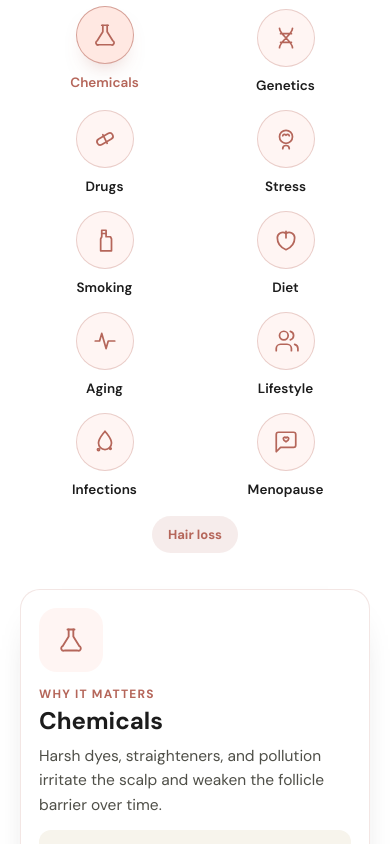
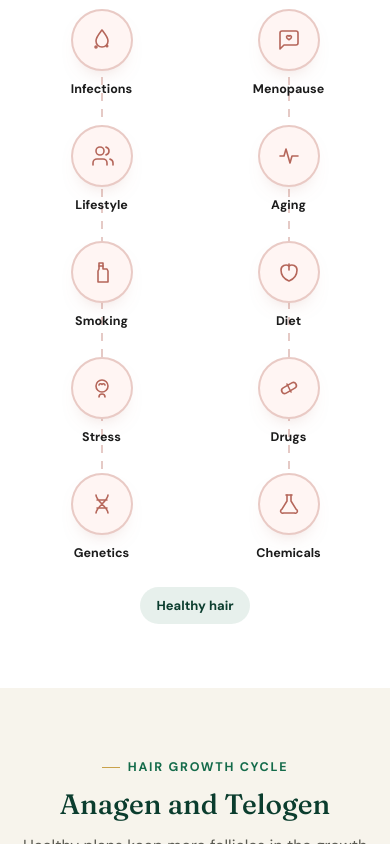
Before and after one commit to ingenxzylk-ctrl/Site, a React (Vite) app: page / in a window 390 px wide. Shown: the part 1520-2364 px from the top of the page. Built offline with nearby package versions, Linux system fonts and the light colour scheme.

Commit message:
Rebuild Why Hair Falls as a 2-column path with popup
Match the sketched node map (Healthy hair to Hair loss), open factor details in a centered modal so users do not need to scroll, and keep the layout responsive.

Co-authored-by: ingenxzylk-ctrl <ingenxzylk-ctrl@users.noreply.github.com>

```diff
--- a/src/homepage.jsx
+++ b/src/homepage.jsx
@@ -119,13 +119,35 @@ function Icon({ name, className, strokeWidth = 1.6 }) {
 }
 
 /* ---------- DATA ---------- */
-const lossPathFactors = [
+/* Displayed top → bottom (path climbs from Healthy hair up to Hair loss) */
+const lossPathLeft = [
   {
-    icon: 'flask',
-    title: 'Chemicals',
+    icon: 'dandruff',
+    title: 'Infections',
     reason:
-      'Harsh dyes, straighteners, and pollution irritate the scalp and weaken the follicle barrier over time.',
-    tip: 'Switch to gentler formulas and protect your scalp from daily chemical exposure.',
+      'Fungal or bacterial scalp issues create inflammation that interrupts the normal growth cycle.',
+    tip: 'Calming the scalp environment first makes regrowth treatments more effective.',
+  },
+  {
+    icon: 'users',
+    title: 'Lifestyle',
+    reason:
+      'Heat styling, tight hairstyles, poor sleep, and product buildup all add mechanical and chemical stress.',
+    tip: 'Small daily habit shifts protect strands while your treatment works underneath.',
+  },
+  {
+    icon: 'spray',
+    title: 'Smoking',
+    reason:
+      'Nicotine reduces scalp blood flow and starves follicles of oxygen and nutrients they need to grow.',
+    tip: 'Improving circulation support is a key part of rebuilding healthier growth conditions.',
+  },
+  {
+    icon: 'stress',
+    title: 'Stress',
+    reason:
+      'Physical or emotional stress elevates cortisol and can force healthy strands into telogen early.',
+    tip: 'Sleep, recovery, and routine coaching help calm stress-linked shedding cycles.',
   },
   {
     icon: 'dna',
@@ -133,6 +155,30 @@ const lossPathFactors = [
     reason:
       'Inherited DHT sensitivity can gradually miniaturize follicles, especially at the crown and hairline.',
     tip: 'Early assessment helps tailor treatment before density loss becomes harder to reverse.',
+  },
+]
+
+const lossPathRight = [
+  {
+    icon: 'heartChat',
+    title: 'Menopause',
+    reason:
+      'Hormonal shifts around menopause can tip the balance toward thinning and wider parting.',
+    tip: 'A hormone-aware plan helps stabilize shedding and support thicker-looking density.',
+  },
+  {
+    icon: 'metabolism',
+    title: 'Aging',
+    reason:
+      'With age, scalp collagen and elastin decline, so follicles lose grip and growth slows.',
+    tip: 'Targeted actives and consistent care help support follicle strength as you age.',
+  },
+  {
+    icon: 'nutrition',
+    title: 'Diet',
+    reason:
+      'Low protein, iron, or micronutrient intake shows up on the scalp before other body signs appear.',
+    tip: 'A nutrition plan aligned to your labs helps refill what follicles are missing.',
   },
   {
     icon: 'capsule',
@@ -142,53 +188,11 @@ const lossPathFactors = [
     tip: 'Review prescriptions with a clinician so your hair plan accounts for medication effects.',
   },
   {
-    icon: 'stress',
-    title: 'Stress',
+    icon: 'flask',
+    title: 'Chemicals',
     reason:
-      'Physical or emotional stress elevates cortisol and can force healthy strands into telogen early.',
-    tip: 'Sleep, recovery, and routine coaching help calm stress-linked shedding cycles.',
-  },
-  {
-    icon: 'spray',
-    title: 'Smoking',
-    reason:
-      'Nicotine reduces scalp blood flow and starves follicles of oxygen and nutrients they need to grow.',
-    tip: 'Improving circulation support is a key part of rebuilding healthier growth conditions.',
-  },
-  {
-    icon: 'nutrition',
-    title: 'Diet',
-    reason:
-      'Low protein, iron, or micronutrient intake shows up on the scalp before other body signs appear.',
-    tip: 'A nutrition plan aligned to your labs helps refill what follicles are missing.',
-  },
-  {
-    icon: 'metabolism',
-    title: 'Aging',
-    reason:
-      'With age, scalp collagen and elastin decline, so follicles lose grip and growth slows.',
-    tip: 'Targeted actives and consistent care help support follicle strength as you age.',
-  },
-  {
-    icon: 'users',
-    title: 'Lifestyle',
-    reason:
-      'Heat styling, tight hairstyles, poor sleep, and product buildup all add mechanical and chemical stress.',
-    tip: 'Small daily habit shifts protect strands while your treatment works underneath.',
-  },
-  {
-    icon: 'dandruff',
-    title: 'Infections',
-    reason:
-      'Fungal or bacterial scalp issues create inflammation that interrupts the normal growth cycle.',
-    tip: 'Calming the scalp environment first makes regrowth treatments more effective.',
-  },
-  {
-    icon: 'heartChat',
-    title: 'Menopause',
-    reason:
-      'Hormonal shifts around menopause can tip the balance toward thinning and wider parting.',
-    tip: 'A hormone-aware plan helps stabilize shedding and support thicker-looking density.',
+      'Harsh dyes, straighteners, and pollution irritate the scalp and weaken the follicle barrier over time.',
+    tip: 'Switch to gentler formulas and protect your scalp from daily chemical exposure.',
   },
 ]
 
@@ -514,13 +518,12 @@ export default function HomePage() {
     'Shop By Concern': false,
     'Shop By Root Cause': false,
   })
-  const [activeFactor, setActiveFactor] = useState(0)
+  const [factorPopup, setFactorPopup] = useState(null)
   const [activeCyclePoint, setActiveCyclePoint] = useState({
     side: 'anagen',
     index: 0,
   })
   const productsScrollRef = useRef(null)
-  const selectedFactor = lossPathFactors[activeFactor]
   const selectedCyclePoint =
     activeCyclePoint.side === 'anagen'
       ? anagenPoints[activeCyclePoint.index]
@@ -553,11 +556,20 @@ export default function HomePage() {
   }, [menuOpen])
 
   useEffect(() => {
-    document.body.style.overflow = menuOpen ? 'hidden' : ''
+    document.body.style.overflow = menuOpen || factorPopup ? 'hidden' : ''
     return () => {
       document.body.style.overflow = ''
     }
-  }, [menuOpen])
+  }, [menuOpen, factorPopup])
+
+  useEffect(() => {
+    if (!factorPopup) return undefined
+    const onKey = (event) => {
+      if (event.key === 'Escape') setFactorPopup(null)
+    }
+    window.addEventListener('keydown', onKey)
+    return () => window.removeEventListener('keydown', onKey)
+  }, [factorPopup])
 
   const scrollProducts = (delta) => {
     productsScrollRef.current?.scrollBy({ left: delta, behavior: 'smooth' })
@@ -774,49 +786,80 @@ export default function HomePage() {
               Spotting them early is the first step to reversing the slide.
             </p>
           </Reveal>
-          <Reveal className="loss-path-board">
-            <div className="loss-path-track">
-              <div className="loss-path-end start">
-                <span className="loss-path-pill good">Healthy hair</span>
-              </div>
-              <div className="loss-path-factors" role="tablist" aria-label="Hair fall triggers">
-                {lossPathFactors.map((factor, index) => (
+          <Reveal className="loss-map">
+            <div className="loss-map-end top">
+              <span className="loss-path-pill bad">Hair loss</span>
+            </div>
+
+            <div className="loss-map-grid" aria-label="Hair fall triggers path">
+              <div className="loss-map-col">
+                {lossPathLeft.map((factor) => (
                   <button
                     type="button"
-                    className={`loss-factor${activeFactor === index ? ' active' : ''}`}
+                    className={`loss-node${factorPopup?.title === factor.title ? ' active' : ''}`}
                     key={factor.title}
-                    role="tab"
-                    aria-selected={activeFactor === index}
-                    onClick={() => setActiveFactor(index)}
+                    onClick={() => setFactorPopup(factor)}
                   >
-                    <span className="loss-factor-icon">
+                    <span className="loss-node-icon">
                       <Icon name={factor.icon} />
                     </span>
-                    <span>{factor.title}</span>
+                    <span className="loss-node-label">{factor.title}</span>
                   </button>
                 ))}
               </div>
-              <div className="loss-path-end end">
-                <span className="loss-path-pill bad">Hair loss</span>
+              <div className="loss-map-col">
+                {lossPathRight.map((factor) => (
+                  <button
+                    type="button"
+                    className={`loss-node${factorPopup?.title === factor.title ? ' active' : ''}`}
+                    key={factor.title}
+                    onClick={() => setFactorPopup(factor)}
+                  >
+                    <span className="loss-node-icon">
+                      <Icon name={factor.icon} />
+                    </span>
+                    <span className="loss-node-label">{factor.title}</span>
+                  </button>
+                ))}
               </div>
             </div>
 
-            <div className="loss-detail" role="tabpanel">
-              <div className="loss-detail-icon">
-                <Icon name={selectedFactor.icon} />
-              </div>
-              <div className="loss-detail-copy">
-                <p className="loss-detail-kicker">Why it matters</p>
-                <h3>{selectedFactor.title}</h3>
-                <p className="loss-detail-reason">{selectedFactor.reason}</p>
-                <p className="loss-detail-tip">
-                  <strong>What helps:</strong> {selectedFactor.tip}
-                </p>
-              </div>
+            <div className="loss-map-end bottom">
+              <span className="loss-path-pill good">Healthy hair</span>
             </div>
           </Reveal>
         </div>
       </section>
+
+      {factorPopup ? (
+        <div className="loss-modal" role="dialog" aria-modal="true" aria-label={factorPopup.title}>
+          <button
+            type="button"
+            className="loss-modal-backdrop"
+            aria-label="Close details"
+            onClick={() => setFactorPopup(null)}
+          />
+          <div className="loss-modal-card">
+            <button
+              type="button"
+              className="loss-modal-close"
+              aria-label="Close"
+              onClick={() => setFactorPopup(null)}
+            >
+              <Icon name="close" strokeWidth={2} />
+            </button>
+            <div className="loss-modal-icon">
+              <Icon name={factorPopup.icon} />
+            </div>
+            <p className="loss-modal-kicker">Why it matters</p>
+            <h3>{factorPopup.title}</h3>
+            <p className="loss-modal-reason">{factorPopup.reason}</p>
+            <p className="loss-modal-tip">
+              <strong>What helps:</strong> {factorPopup.tip}
+            </p>
+          </div>
+        </div>
+      ) : null}
 
       {/* ANAGEN / TELOGEN */}
       <section className="cycle-section bg-cream" id="cycle">
--- a/src/styles/home.css
+++ b/src/styles/home.css
@@ -812,88 +812,123 @@ section {
   padding-top: 88px;
 }
 
-.loss-path-board {
+.loss-map {
+  max-width: 720px;
+  margin: 0 auto;
+  display: grid;
+  gap: 18px;
+  justify-items: center;
+}
+
+.loss-map-end {
+  display: flex;
+  justify-content: center;
+}
+
+.loss-map-grid {
+  position: relative;
+  display: grid;
+  grid-template-columns: 1fr 1fr;
+  gap: 48px 72px;
+  width: 100%;
+  padding: 12px 8px 8px;
+}
+
+.loss-map-grid::before {
+  content: '';
+  position: absolute;
+  left: 50%;
+  top: 36px;
+  bottom: 36px;
+  width: 2px;
+  transform: translateX(-50%);
+  background: repeating-linear-gradient(
+    to bottom,
+    rgba(181, 102, 90, 0.45) 0 8px,
+    transparent 8px 16px
+  );
+  pointer-events: none;
+}
+
+.loss-map-col {
+  position: relative;
   display: grid;
   gap: 28px;
-}
-
-.loss-path-track {
-  display: grid;
-  grid-template-columns: auto 1fr auto;
-  gap: 16px;
-  align-items: center;
-  padding: 8px 0;
-}
-
-.loss-path-factors {
-  display: grid;
-  grid-template-columns: repeat(5, minmax(0, 1fr));
-  gap: 18px 16px;
-  position: relative;
-}
-
-.loss-path-factors::before {
+  justify-items: center;
+}
+
+.loss-map-col::before {
   content: '';
   position: absolute;
-  left: 6%;
-  right: 6%;
-  top: 34px;
-  border-top: 2px dashed rgba(181, 102, 90, 0.4);
+  left: 50%;
+  top: 36px;
+  bottom: 36px;
+  width: 2px;
+  transform: translateX(-50%);
+  background: repeating-linear-gradient(
+    to bottom,
+    rgba(181, 102, 90, 0.35) 0 8px,
+    transparent 8px 16px
+  );
+  pointer-events: none;
   z-index: 0;
 }
 
-.loss-factor {
+.loss-node {
   position: relative;
   z-index: 1;
+  width: 100%;
+  max-width: 160px;
   display: flex;
   flex-direction: column;
   align-items: center;
   gap: 10px;
-  text-align: center;
-  font-size: 13.5px;
-  font-weight: 600;
-  color: var(--charcoal);
   background: none;
   border: none;
   padding: 0;
   cursor: pointer;
-  transition:
-    transform 0.2s ease,
-    color 0.2s ease;
-}
-
-.loss-factor:hover,
-.loss-factor.active {
-  color: var(--muted-red);
-  transform: translateY(-3px);
-}
-
-.loss-factor-icon {
-  width: 68px;
-  height: 68px;
+  color: var(--charcoal);
+  transition: transform 0.2s ease;
+}
+
+.loss-node:hover,
+.loss-node.active {
+  transform: translateY(-4px);
+}
+
+.loss-node-icon {
+  width: 78px;
+  height: 78px;
   border-radius: 50%;
   background: #fff5f3;
-  border: 1.5px solid rgba(181, 102, 90, 0.28);
+  border: 2px solid rgba(181, 102, 90, 0.3);
   color: var(--muted-red);
   display: flex;
   align-items: center;
   justify-content: center;
+  box-shadow: 0 10px 22px -16px rgba(181, 102, 90, 0.55);
   transition:
     background 0.2s ease,
-    box-shadow 0.2s ease,
-    border-color 0.2s ease;
-}
-
-.loss-factor:hover .loss-factor-icon,
-.loss-factor.active .loss-factor-icon {
+    border-color 0.2s ease,
+    box-shadow 0.2s ease;
+}
+
+.loss-node:hover .loss-node-icon,
+.loss-node.active .loss-node-icon {
   background: #ffe8e2;
-  border-color: rgba(181, 102, 90, 0.55);
-  box-shadow: 0 12px 24px -16px rgba(181, 102, 90, 0.7);
-}
-
-.loss-factor-icon svg {
-  width: 26px;
-  height: 26px;
+  border-color: rgba(181, 102, 90, 0.65);
+  box-shadow: 0 16px 28px -14px rgba(181, 102, 90, 0.7);
+}
+
+.loss-node-icon svg {
+  width: 30px;
+  height: 30px;
+}
+
+.loss-node-label {
+  font-size: 14px;
+  font-weight: 700;
+  text-align: center;
 }
 
 .loss-path-pill {
@@ -915,31 +950,67 @@ section {
   color: var(--muted-red);
 }
 
-.loss-detail {
-  display: grid;
-  grid-template-columns: auto 1fr;
-  gap: 20px;
-  align-items: start;
+.loss-modal {
+  position: fixed;
+  inset: 0;
+  z-index: 120;
+  display: flex;
+  align-items: center;
+  justify-content: center;
+  padding: 20px;
+}
+
+.loss-modal-backdrop {
+  position: absolute;
+  inset: 0;
+  background: rgba(11, 61, 46, 0.45);
+  backdrop-filter: blur(4px);
+  border: none;
+  cursor: pointer;
+}
+
+.loss-modal-card {
+  position: relative;
+  z-index: 1;
+  width: min(100%, 440px);
   background: var(--white);
-  border: 1px solid rgba(181, 102, 90, 0.16);
-  border-radius: 20px;
-  padding: 24px 26px;
-  box-shadow: 0 18px 40px -28px rgba(28, 28, 28, 0.45);
-  animation: lossDetailIn 0.28s ease;
-}
-
-@keyframes lossDetailIn {
+  border-radius: 22px;
+  padding: 28px 26px 24px;
+  box-shadow: 0 28px 60px -24px rgba(0, 0, 0, 0.45);
+  animation: lossModalIn 0.28s cubic-bezier(0.16, 1, 0.3, 1);
+}
+
+@keyframes lossModalIn {
   from {
     opacity: 0;
-    transform: translateY(8px);
+    transform: translateY(16px) scale(0.96);
   }
   to {
     opacity: 1;
-    transform: translateY(0);
-  }
-}
-
-.loss-detail-icon {
+    transform: translateY(0) scale(1);
+  }
+}
+
+.loss-modal-close {
+  position: absolute;
+  top: 14px;
+  right: 14px;
+  width: 36px;
+  height: 36px;
+  border-radius: 50%;
+  display: flex;
+  align-items: center;
+  justify-content: center;
+  color: var(--charcoal);
+  background: #f3f1ea;
+}
+
+.loss-modal-close svg {
+  width: 16px;
+  height: 16px;
+}
+
+.loss-modal-icon {
   width: 64px;
   height: 64px;
   border-radius: 18px;
@@ -948,14 +1019,15 @@ section {
   display: flex;
   align-items: center;
   justify-content: center;
-}
-
-.loss-detail-icon svg {
+  margin-bottom: 14px;
+}
+
+.loss-modal-icon svg {
   width: 28px;
   height: 28px;
 }
 
-.loss-detail-kicker {
+.loss-modal-kicker {
   font-size: 12px;
   font-weight: 700;
   letter-spacing: 0.1em;
@@ -964,22 +1036,22 @@ section {
   margin-bottom: 6px;
 }
 
-.loss-detail-copy h3 {
+.loss-modal-card h3 {
   font-family: var(--sans);
-  font-size: 24px;
+  font-size: 26px;
   font-weight: 700;
   color: var(--charcoal);
   margin-bottom: 10px;
 }
 
-.loss-detail-reason {
+.loss-modal-reason {
   color: #4f4f48;
   font-size: 15.5px;
   line-height: 1.6;
-  margin-bottom: 12px;
-}
-
-.loss-detail-tip {
+  margin-bottom: 14px;
+}
+
+.loss-modal-tip {
   color: #5a5a52;
   font-size: 14.5px;
   line-height: 1.55;
@@ -988,7 +1060,7 @@ section {
   padding: 12px 14px;
 }
 
-.loss-detail-tip strong {
+.loss-modal-tip strong {
   color: var(--forest);
 }
 
@@ -2395,27 +2467,13 @@ footer {
     padding: 12px 32px 88px;
   }
 
-  .loss-path-track {
-    grid-template-columns: 1fr;
-    gap: 18px;
-  }
-
-  .loss-path-factors {
-    grid-template-columns: repeat(3, minmax(0, 1fr));
-    gap: 16px 12px;
-  }
-
-  .loss-path-factors::before {
-    display: none;
-  }
-
-  .loss-path-end {
-    justify-self: center;
-  }
-
-  .loss-detail {
-    grid-template-columns: 1fr;
-    gap: 14px;
+  .loss-map-grid {
+    gap: 36px 40px;
+  }
+
+  .loss-node-icon {
+    width: 70px;
+    height: 70px;
   }
 
   .cycle-orbit-wrap {
@@ -2532,13 +2590,35 @@ footer {
     font-size: 28px;
   }
 
-  .loss-factor-icon {
-    width: 58px;
-    height: 58px;
-  }
-
-  .loss-detail {
-    padding: 18px;
+  .loss-map-grid {
+    gap: 28px 24px;
+    padding: 8px 0;
+  }
+
+  .loss-map-grid::before {
+    display: none;
+  }
+
+  .loss-node {
+    max-width: 130px;
+  }
+
+  .loss-node-icon {
+    width: 62px;
+    height: 62px;
+  }
+
+  .loss-node-icon svg {
+    width: 24px;
+    height: 24px;
+  }
+
+  .loss-node-label {
+    font-size: 12.5px;
+  }
+
+  .loss-modal-card {
+    padding: 24px 20px 20px;
   }
 
   .cycle-orbit {
@@ -2547,10 +2627,6 @@ footer {
 
   .hero-copy {
     padding: 8px 20px 80px;
-  }
-
-  .loss-path-factors {
-    grid-template-columns: repeat(2, minmax(0, 1fr));
   }
 
   .hero-brand {
```
